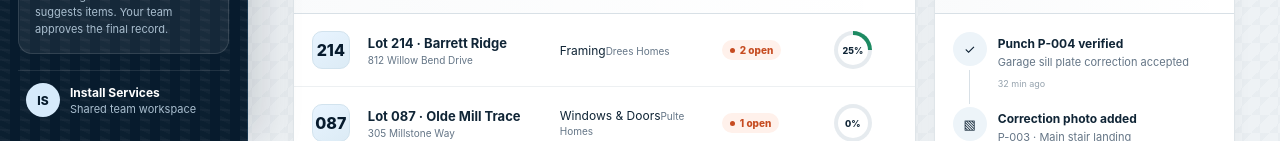
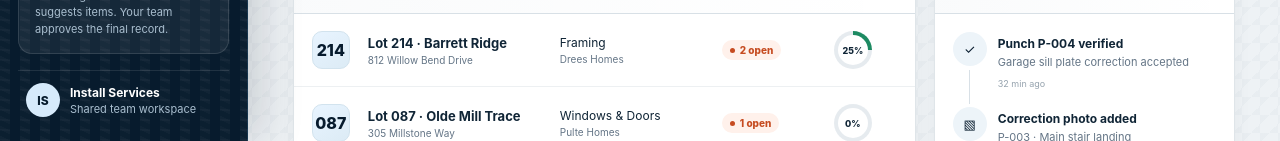
Before and after one commit to jacobhdavis95-dot/JCom, a website: page index.html in a window 1280 px wide. Shown: the part 659-800 px from the top of the page. Drawn offline with Linux system fonts and the light colour scheme.

Commit message:
Polish shared job table layout

```diff
--- a/styles.css
+++ b/styles.css
@@ -92,7 +92,7 @@ main { min-width: 0; }
 .job-row:last-child { border-bottom: 0; }
 .job-row:hover { background: #f9fbfc; }
 .job-icon { width: 38px; height: 38px; display: grid; place-items: center; border-radius: 10px; background: #edf4f9; color: var(--navy); font-weight: 850; }
-.job-name strong, .job-name small { display: block; }
+.job-name strong, .job-name small, .job-cell small { display: block; }
 .job-name strong { font-size: 13px; }
 .job-name small, .job-cell small { color: var(--muted); font-size: 10px; margin-top: 3px; }
 .job-cell { font-size: 12px; }
```
